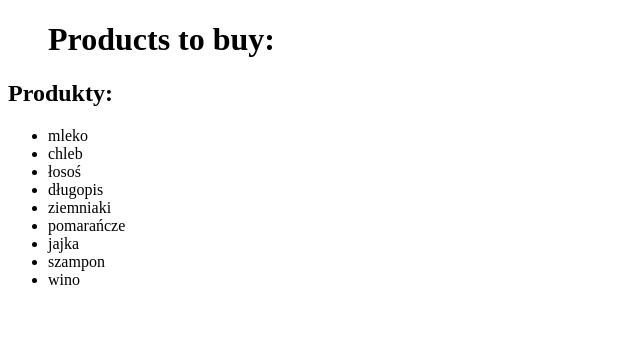
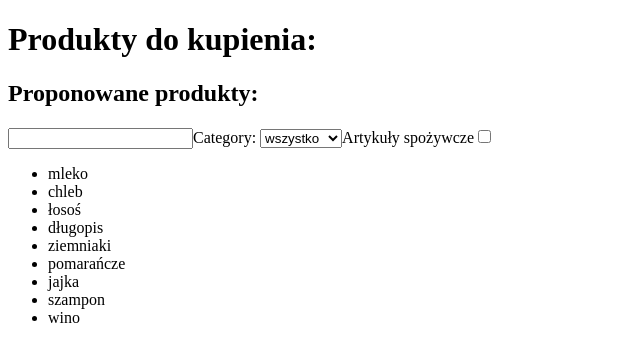
Before and after one commit to IlonaGasiewska/shoping-list-react, a React (Create React App) app in the folder shopping-app/: page / in a window 1280 px wide. Shown: the top 362 px of the page, without its empty margins (0-640 px from the left). Built offline with nearby package versions, Linux system fonts and the light colour scheme.

Commit message:
added filtering functions

```diff
--- a/shopping-app/src/App.js
+++ b/shopping-app/src/App.js
@@ -10,9 +10,8 @@ function App() {
   const addProduct = (productPassed) => {
     let key;
     shoppingList.length === 0 ? key = 0 : key = shoppingList[shoppingList.length -1].key + 1;
-    const product = { name: productPassed.name, key, category: productPassed.category };
+    const product = { name: productPassed.name, key, category: productPassed.category, food: productPassed.food};
     setShoppingList(prev => [...prev, product]);
-    console.log(shoppingList)
   }
 
   const deleteProduct = (productKey) => {
--- /dev/null
+++ b/shopping-app/src/components/ProductFilterFor]m/ProductFilterForm.jsx
@@ -0,0 +1,49 @@
+import React from 'react';
+import { products } from '../../common/consts/products';
+import { useEffect } from 'react';
+
+function ProductFilterForm({
+  selectedCategory,
+  showFoodOptionIsChecked,
+  searchText,
+  onCategoryChange,
+  onShowFoodOptionChange,
+  onSearchTextChange,
+  onSearch
+}) {
+
+    const categories = products.reduce((categoriesArray, product) => {
+        !categoriesArray.includes(product.category) && categoriesArray.push(product.category);
+        return categoriesArray;
+    }, []);
+
+    useEffect(() => {
+        onSearch();
+      }, [selectedCategory, showFoodOptionIsChecked, searchText, onSearch]);
+
+  return (
+    <form>
+      <input type="text" value={searchText} onChange={onSearchTextChange} />
+      <label htmlFor="category">Category: </label>
+      <select id="category" onChange={onCategoryChange} value={selectedCategory}>
+      <option value="all">wszystko</option>
+                    {categories.map((category) => (
+                        <option key={category} value={category}>
+                            {category}
+                        </option>
+                    ))}
+      </select>
+      <label htmlFor="food">
+        Artykuły spożywcze
+        <input
+          type="checkbox"
+          id="food"
+          checked={showFoodOptionIsChecked}
+          onChange={onShowFoodOptionChange}
+        />
+      </label>
+    </form>
+  );
+}
+
+export default ProductFilterForm;
--- a/shopping-app/src/components/ProductsList/ProductsList.jsx
+++ b/shopping-app/src/components/ProductsList/ProductsList.jsx
@@ -1,16 +1,63 @@
+import React, { useState } from 'react';
 import './ProductsList.css';
-import { products } from "../../common/consts/products"
+import { products } from '../../common/consts/products';
+import ProductFilterForm from '../ProductFilterFor]m/ProductFilterForm';
 
 function ProductsList({ addProduct }) {
+    const [selectedCategory, setSelectedCategory] = useState('all');
+    const [showFoodOptionIsChecked, setShowFoodOptionIsChecked] = useState(false);
+    const [searchText, setSearchText] = useState('');
+    const [filteredProducts, setFilteredProducts] = useState(products);
+
+    const categories = products.reduce((categoriesArray, product) => {
+        !categoriesArray.includes(product.category) && categoriesArray.push(product.category);
+        return categoriesArray;
+    }, []);
+
+    const handleCategoryChange = (event) => {
+        setSelectedCategory(event.target.value);
+    };
+
+    const handleShowFoodOptionChange = () => {
+        setShowFoodOptionIsChecked(!showFoodOptionIsChecked);
+    };
+
+    const handleSearchTextChange = (event) => {
+        setSearchText(event.target.value);
+    };
+
+    const handleSearch = () => {
+        let filtered = products;
+
+        if (selectedCategory !== 'all') {
+            filtered = filtered.filter((product) => product.category === selectedCategory);
+        }
+
+        if (showFoodOptionIsChecked) {
+            filtered = filtered.filter((product) => product.foodProduct === true);
+        }
+
+        if (searchText !== "") {
+            filtered = filtered.filter(product => product.name.toLowerCase().includes(searchText.toLowerCase()));
+        }
+
+        setFilteredProducts(filtered);
+    };
+
     return (
         <>
-            <h2>Produkty:</h2>
+            <h2>Proponowane produkty:</h2>
+            <ProductFilterForm
+            selectedCategory={selectedCategory}
+            showFoodOptionIsChecked={showFoodOptionIsChecked}
+            searchText={searchText}
+            onCategoryChange={(event) => setSelectedCategory(event.target.value)}
+            onShowFoodOptionChange={() => setShowFoodOptionIsChecked(!showFoodOptionIsChecked)}
+            onSearchTextChange={(event) => setSearchText(event.target.value)}
+            onSearch={handleSearch}
+            />
             <ul>
-                {products.map(product =>
-                    <li key={product.name} onClick={() => addProduct(product)}>
-                        {product.name}
-                    </li>
-                )}
+                {filteredProducts.map((product) => (<li key={product.name} onClick={() => addProduct(product)}>{product.name}</li>))}
             </ul>
         </>
     );
--- a/shopping-app/src/components/ShoppingList/ShoppingList.jsx
+++ b/shopping-app/src/components/ShoppingList/ShoppingList.jsx
@@ -1,13 +1,14 @@
 const ShopingList = ({ shoppingList, deleteProduct }) => {
     return (
-      <ul>
-        <h1>Products to buy:</h1>
-        {shoppingList.map(product => (
-          <li key={product.key} onClick={() => deleteProduct(product.key)}>
-            {product.name}
-          </li>
-        ))}
-      </ul>
+    <>
+        <h1>Produkty do kupienia:</h1>
+        <ul>
+            {shoppingList.map(product => (
+                <li key={product.key} onClick={() => deleteProduct(product.key)}>
+                    {product.name}
+                </li>))}
+        </ul>
+    </>
     );
   }
 
```
Also changed, not shown: shopping-app/src/components/ProductFilterFor]m/ProductFilterForm.css (added).
